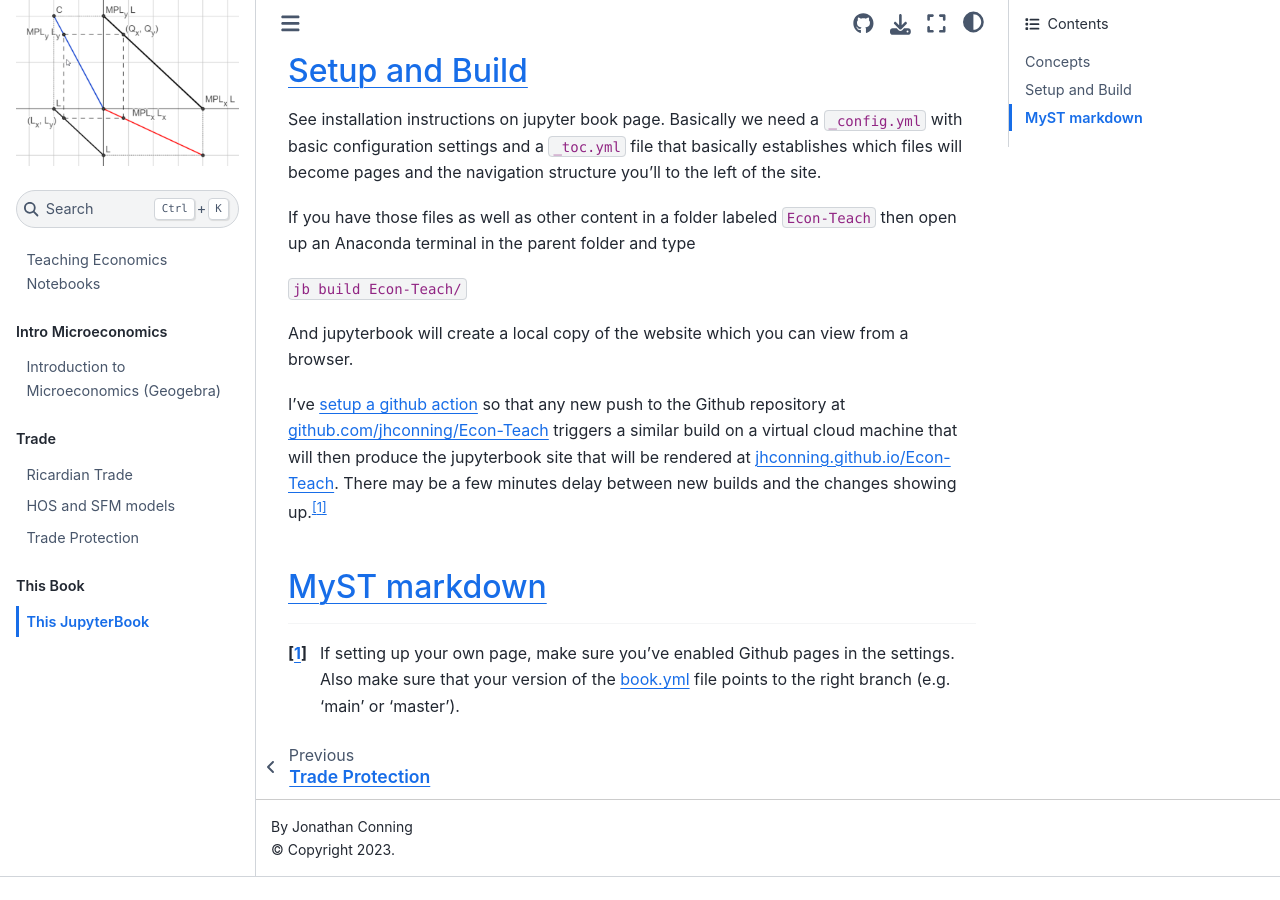
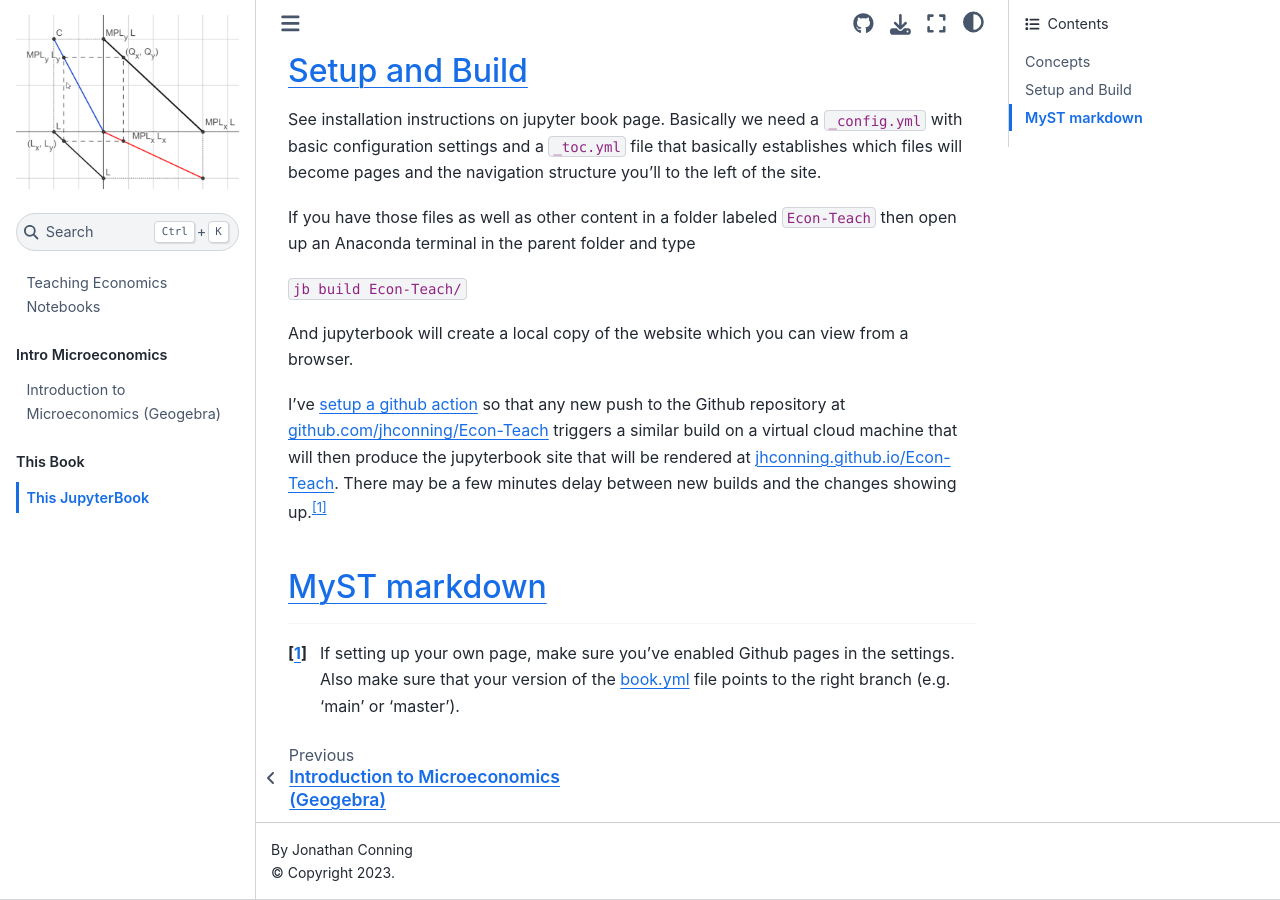
Before and after one commit to jhconning/Econ-Teach, a Jupyter Book: the page built from notebooks/how/how_top.md, in a window 1280 px wide and 900 px high, scrolled down 1180 px. Built offline with Jupyter Book 1.0.4 settings and Sphinx 7.4.7 and the Sphinx Book theme 1.1.4, drawn with Linux system fonts in a browser that asks for light colours; pages that are not in the unit, such as notebooks, are missing from menus; before the commit the page ends 2057 px from its top, so only the background shows below that.

Commit message:
reorder _toc, clean nb

```diff
--- a/_toc.yml
+++ b/_toc.yml
@@ -1,27 +1,23 @@
 format: jb-book
 root: README
 parts:
-- caption: Intro Microeconomics
-  chapters:
-  - file: notebooks/intro/intro_geogebra
-- caption: Trade
-  chapters:
-  - file: notebooks/trade/Ricardian_top
-  - file: notebooks/trade/Ricardian_Trade
-  - file: notebooks/trade/SFM_top
-  - file: notebooks/trade/SFM
-  - file: notebooks/trade/HOS
-  - file: notebooks/trade/CRSTechnology
-  - file: notebooks/trade/Protection_top
-  - file: notebooks/trade/TariffPartial
-  - file: notebooks/trade/Tariff_in_general_equilibrium
 - caption: Micro Theory
   chapters:
   - file: notebooks/micro/01_Constrained_Optimization
+- caption: Trade
+  chapters:
+  - file: notebooks/trade/Ricardian_Trade
+  - file: notebooks/trade/SFM
+  - file: notebooks/trade/HOS
+  - file: notebooks/trade/TariffPartial
+  - file: notebooks/trade/Tariff_in_general_equilibrium
 #- caption: Development and PoliEc
 #  chapters:
 #  - file: notebooks/micro/micro_top
 #  - file: notebooks/micro/01_Constrained_Optimization
+- caption: Intro Microeconomics
+  chapters:
+  - file: notebooks/intro/intro_geogebra
 - caption: This Book
   chapters:
   - file: notebooks/how/how_top
```
Also changed, not shown: 5 other files.
